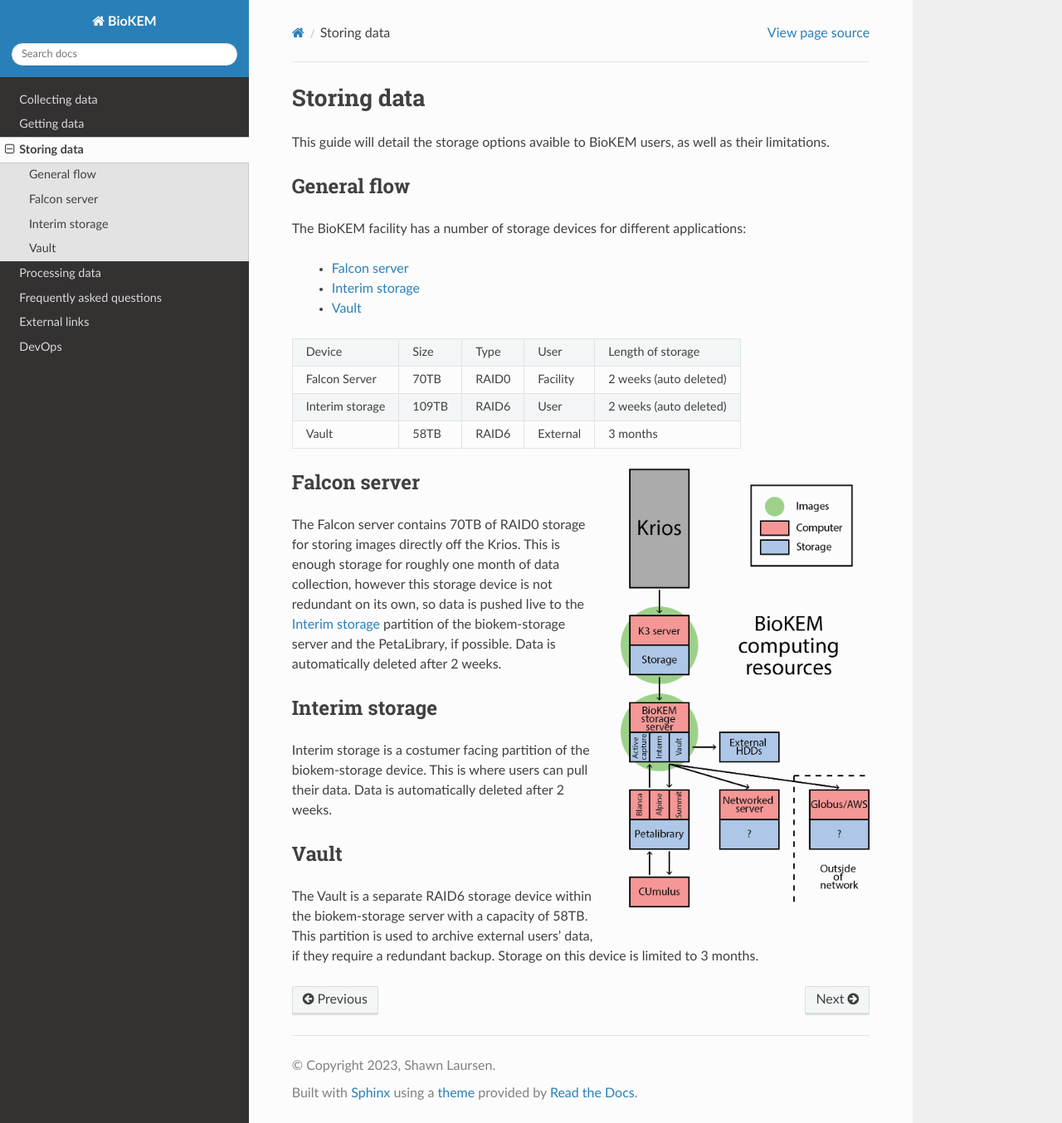
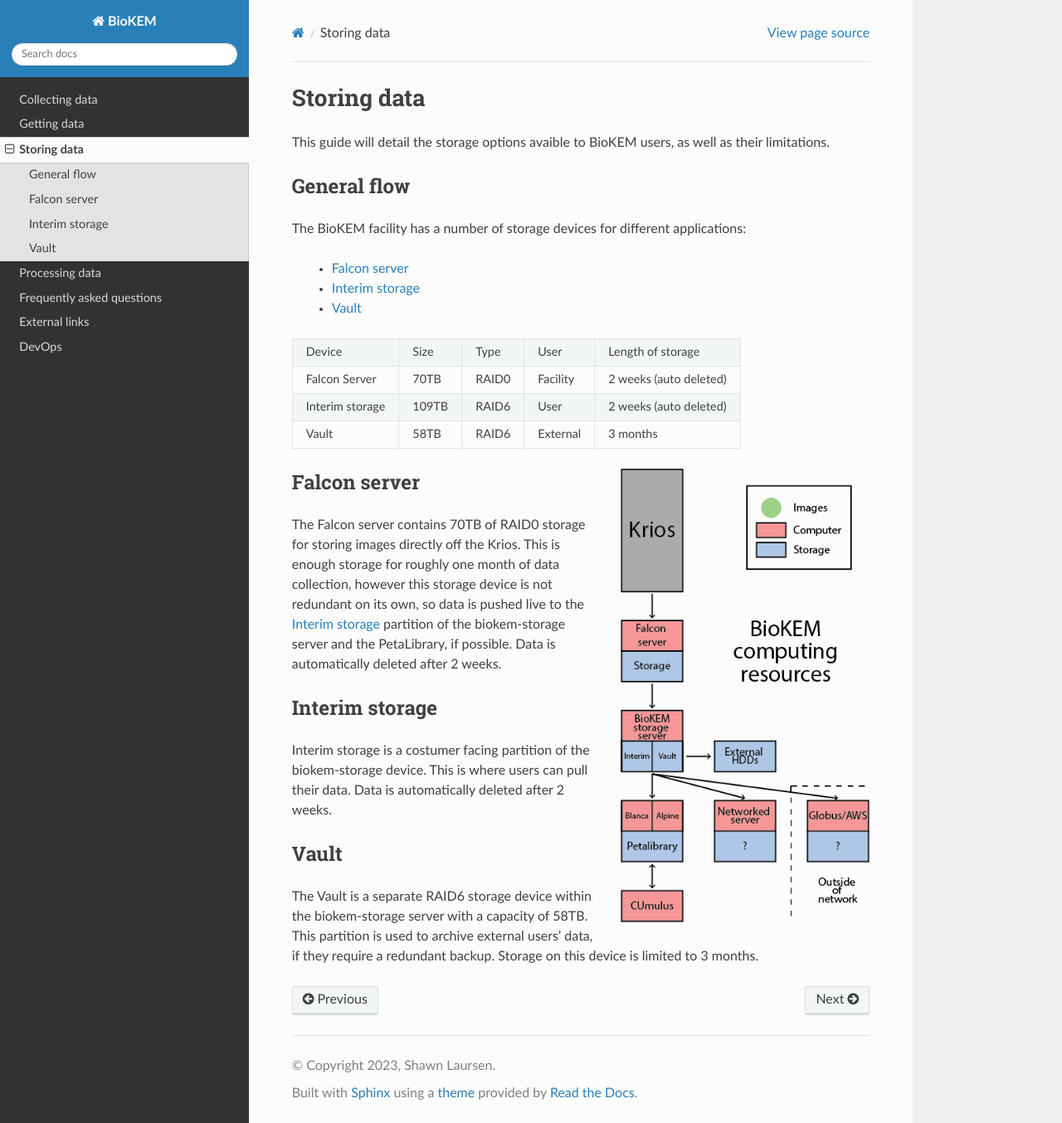
Before and after one commit to CU-BioKEM/user-guide, a Sphinx documentation site: the page built from docs/source/storing.rst, in a window 1280 px wide and 1354 px high. Shown: the whole window at 83% size. Built offline with Sphinx 7.4.7 and the Read the Docs theme 2.0.0, drawn with Linux system fonts in a browser that asks for light colours; pages that are not in the unit, such as notebooks, are missing from menus.

Commit message:
revert image

```diff
--- a/docs/source/storing.rst
+++ b/docs/source/storing.rst
@@ -22,7 +22,7 @@
 | Vault          | 58TB   | RAID6 | External | 3 months                   |
 +----------------+--------+-------+----------+----------------------------+
 
-.. image:: images/schematic_k3.png
+.. image:: images/schematic.png
    :width: 300
    :align: right
 
```
